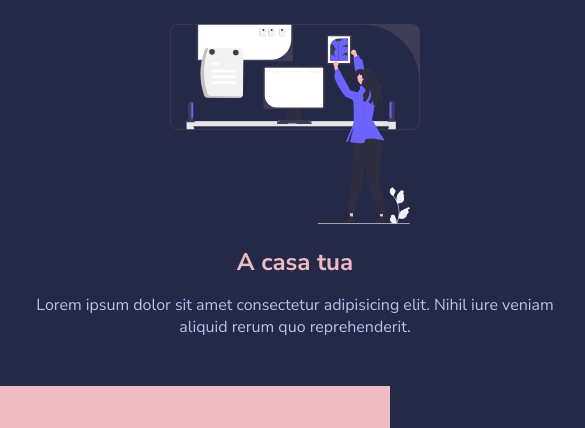
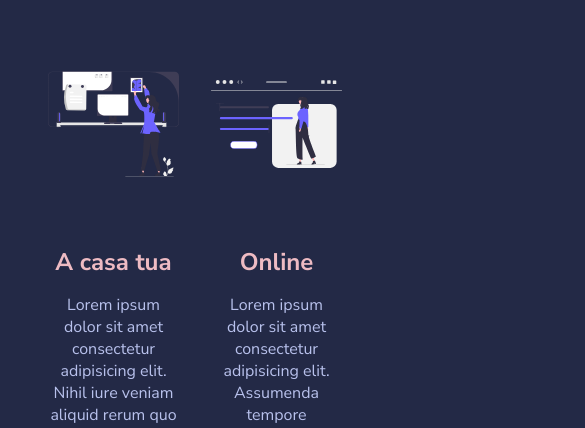
Before and after one commit to Pis4ni/html-css-resp-wannabe, a plain HTML site: page index.html in a window 390 px wide. Shown: the part 209-637 px from the top of the page, 585 px wide, since content can reach past the window. Drawn offline with Linux system fonts and the light colour scheme.

Commit message:
add: media query for tablet

```diff
--- a/css/style.css
+++ b/css/style.css
@@ -127,3 +127,28 @@ img {
 /************************************************
     SOLUZIONE RESPONSIVE
  ************************************************/
+ @media screen and (max-width: 1141px) {
+     .container{
+         width: 100vw;
+         padding: 0 2rem ;
+     }
+     .card{
+         height: 100%;
+     }
+     .col{
+         max-width: calc(100vw/2);
+     }
+ }
+
+ @media screen and (max-width: 769px) {
+    .container{
+        width: 100vw;
+        padding: 0 2rem ;
+    }
+    .card{
+        height: 100%;
+    }
+    .col{
+        max-width: calc(100vw/2);
+    }
+ }
```
